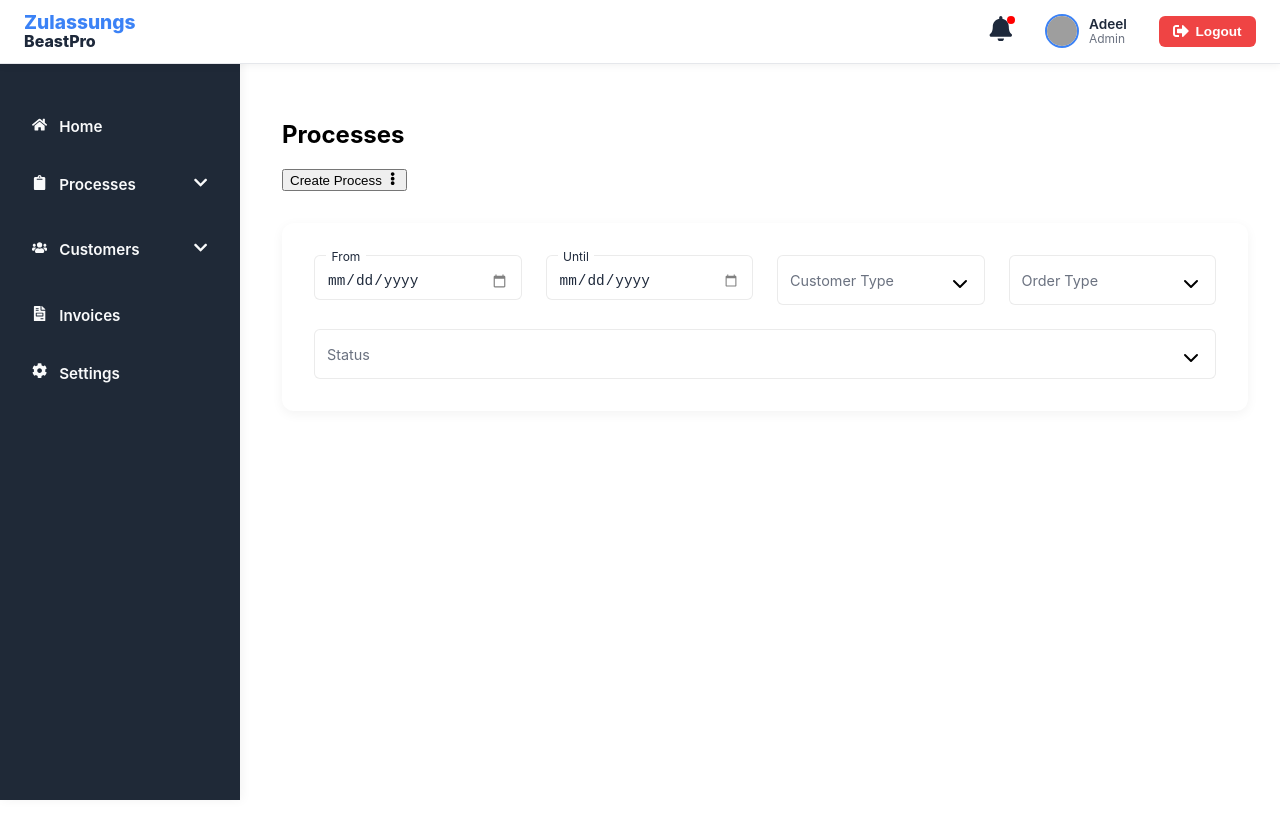
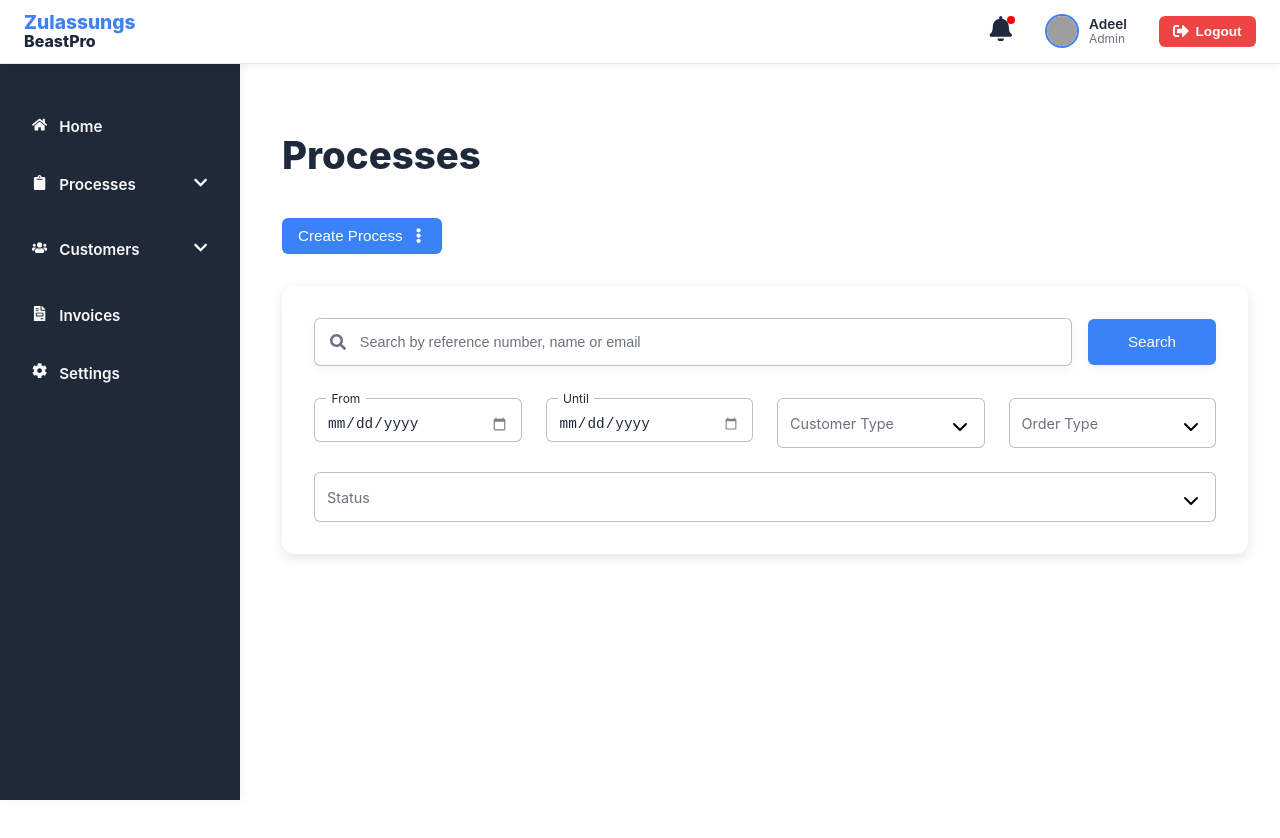
Before and after one commit to ADEEL-AHMAD-123/RegisterYourCar, a React (Vite) app: page /processes/overview in a window 1280 px wide. Shown: the top 838 px of the page. Built offline with nearby package versions, Linux system fonts and the light colour scheme; grey boxes are pictures that could not be loaded.

Commit message:
searchbar and process button added

```diff
--- a/src/components/Filters/Filters.jsx
+++ b/src/components/Filters/Filters.jsx
@@ -1,6 +1,8 @@
 import React, { useState } from 'react';
 import './Filters.scss';
 import { ChevronDown } from 'lucide-react';
+import { FaSearch } from 'react-icons/fa';
+
 
 const options = {
   customerTypes: ['Private', 'Business', 'Dealer'],
@@ -93,9 +95,25 @@ const Filters = () => {
   const [customers, setCustomers] = useState([]);
   const [orders, setOrders] = useState([]);
   const [statuses, setStatuses] = useState([]);
+  const [searchValue, setSearchValue] = useState('');
 
   return (
     <div className="filters-bar">
+     <div className="filters-search-bar">
+  <div className="search-input-wrapper">
+    <FaSearch className="search-icon" />
+    <input
+      type="text"
+      placeholder="Search by reference number, name or email"
+      value={searchValue}
+      onChange={(e) => setSearchValue(e.target.value)}
+    />
+  </div>
+  <button className="search-button">Search</button>
+</div>
+
+
+
       <div className="filters-row">
         <div className="filter-wrapper">
           <div className={`floating-input ${fromDate ? 'active' : ''}`}>
@@ -142,4 +160,5 @@ const Filters = () => {
   );
 };
 
+
 export default Filters;
--- a/src/components/Filters/Filters.scss
+++ b/src/components/Filters/Filters.scss
@@ -5,9 +5,97 @@
   background-color: $bg-white;
   border-radius: 0.75rem;
   padding: 2rem;
-  box-shadow: 0 3px 12px rgba(0, 0, 0, 0.05);
+  box-shadow: 0 4px 12px rgba(0, 0, 0, 0.1);
   margin: 2rem 0;
   overflow: visible;
+  .filters-search-bar {
+    display: flex;
+    align-items: center;
+    gap: 1rem;
+    margin-bottom: 2rem;
+    flex-wrap: wrap;
+
+    .search-input-wrapper {
+      position: relative;
+      flex: 1;
+      min-width: 0;
+
+      input {
+        width: 100%;
+        padding: 0.9rem 1rem 0.9rem 2.8rem;
+        font-size: 0.95rem;
+        border: 1px solid $border-thin-dark;
+        border-radius: 6px;
+        background-color: white;
+        box-shadow: 0 4px 12px rgba(0, 0, 0, 0.04);
+        transition: border 0.2s ease;
+
+        white-space: nowrap;
+        overflow: hidden;
+        text-overflow: ellipsis;
+
+        &::placeholder {
+          color: $color-text-medium;
+          font-size: 0.9rem;
+        }
+
+        &:focus {
+          outline: none;
+          border-color: $color-primary;
+        }
+      }
+
+      .search-icon {
+        position: absolute;
+        top: 50%;
+        left: 1rem;
+        transform: translateY(-50%);
+        color: $color-text-medium;
+        font-size: 1rem;
+      }
+    }
+
+    .search-button {
+      padding: 0.9rem 2.5rem;
+      background-color: $color-primary;
+      color: white;
+      font-weight: 500;
+      font-size: 0.95rem;
+      border: none;
+      border-radius: 6px;
+      box-shadow: 0 2px 8px rgba(0, 0, 0, 0.06);
+      cursor: pointer;
+      transition: background-color 0.2s ease;
+
+      &:hover {
+        background-color: darken($color-primary, 8%);
+      }
+    }
+
+    // ✅ Mobile styles
+    @include mobile {
+      flex-direction: column;
+      align-items: stretch;
+      gap: 0.75rem;
+
+      .search-input-wrapper input {
+        font-size: 0.85rem;
+
+        &::placeholder {
+          font-size: 0.85rem;
+        }
+      }
+
+      .search-button {
+        width: 100%;
+        padding: 0.85rem 1rem;
+        font-size: 0.9rem;
+      }
+    }
+  }
+
+
+
 
   .filters-row {
     display: flex;
--- a/src/components/ProcessActionsButton/ProcessActions.scss
+++ b/src/components/ProcessActionsButton/ProcessActions.scss
@@ -0,0 +1,64 @@
+@use '../../styles/variables' as *;
+@use '../../styles/mixins' as *;
+
+.process-actions {
+    position: relative;
+    display: inline-block;
+
+    .primary-action {
+      padding: 0.6rem 1rem;
+      background-color: $color-primary;
+      color: white;
+      border: none;
+      border-radius: 6px;
+      font-size: 0.95rem;
+      cursor: pointer;
+      display: flex;
+      align-items: center;
+      gap: 0.5rem;
+    }
+
+    .action-dropdown {
+      position: absolute;
+      top: 100%;
+      right: -4rem;
+      background-color: white;
+      border: 1px solid #ddd;
+      border-radius: 6px;
+      box-shadow: 0 4px 12px rgba(0, 0, 0, 0.1);
+      margin-top: 0.1rem;
+      min-width: 220px;
+      z-index: 10;
+      display: block;
+      animation: dropdown-fade 0.2s ease;
+
+      .action-option {
+        width: 100%;
+        padding: 0.75rem 1rem;
+        text-align: left;
+        font-size: 0.9rem;
+        background: none;
+        border: none;
+        color: #333;
+        cursor: pointer;
+        transition: background-color 0.2s;
+
+        &:hover {
+          color: $color-primary;
+          background-color: #f5f5f5;
+        }
+      }
+    }
+
+
+    @keyframes dropdown-fade {
+      from {
+        opacity: 0;
+        transform: translateY(-4px);
+      }
+      to {
+        opacity: 1;
+        transform: translateY(0);
+      }
+    }
+  }
--- a/src/pages/Overview/Overview.scss
+++ b/src/pages/Overview/Overview.scss
@@ -1,6 +1,23 @@
+@use '../../styles/variables' as *;
+@use '../../styles/mixins' as *;
 .overview-page {
     position: relative;
     overflow: visible;
     min-height: 100vh;
     padding-bottom: 4rem;
+    h1 {
+      font-size: 2.4rem;
+      font-weight: 800;
+      color: $color-text-dark;
+      margin-bottom: 0.5rem;
+      padding-bottom: 2rem;
+
+      @include tablet {
+        font-size: 2rem;
+      }
+
+      @include mobile {
+        font-size: 1.6rem;
+      }
   }
+  }
--- a/src/styles/_variables.scss
+++ b/src/styles/_variables.scss
@@ -16,7 +16,7 @@ $bg-dark: #1f2937;            // for sidebar
 
 // Borders
 $border-thin-light: #e5e7eb;
-$border-thin-dark: rgba(0, 0, 0, 0.08);
+$border-thin-dark: rgba(0, 0, 0, 0.25);
 
 // Overlay
 $overlay-bg: rgba(0, 0, 0, 0.03);
```
